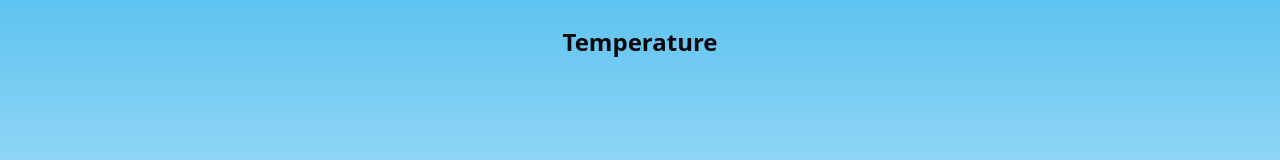
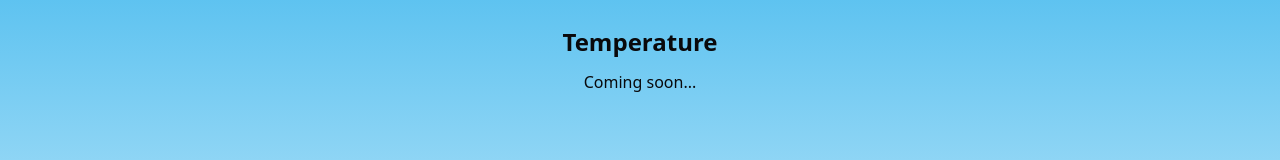
Before and after one commit to timmo001/weather.timmo.dev, a Next.js app: page /temperature in a window 1280 px wide. Shown: the part 266-426 px from the top of the page. Built offline with nearby package versions, Linux system fonts and the light colour scheme.

Commit message:
Add placeholder

```diff
--- a/src/app/temperature/page.tsx
+++ b/src/app/temperature/page.tsx
@@ -9,6 +9,7 @@ export default function TemperaturePage() {
     <>
       <section className="flex w-full flex-col items-center gap-3 delay-300 duration-300 animate-in fade-in">
         <h2 className="text-2xl font-bold">Temperature</h2>
+        <p>Coming soon...</p>
       </section>
     </>
   );
```
